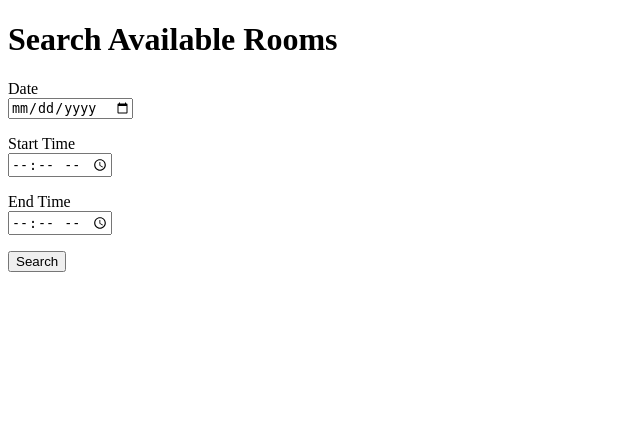
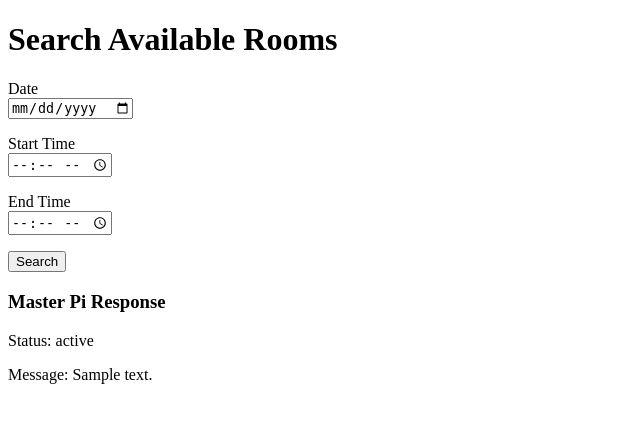
Before and after one commit to Eddie0705/Iot, a Flask app: template agent_pi/templates/search.html in a window 1280 px wide. Shown: the top 423 px of the page, without its empty margins (0-640 px from the left). Run offline with Flask 3, Linux system fonts and the light colour scheme; the template is opened without the code that fills it: most values are stand-ins (such as "Sample title", 1, 10 or a date in 2020).

Commit message:
Connect room search to Master Pi socket server

```diff
--- a/agent_pi/app.py
+++ b/agent_pi/app.py
@@ -52,7 +52,16 @@ def search_page():
         start_time = request.form.get("start_time")
         end_time = request.form.get("end_time")
 
-        return f"Searching rooms for {date} from {start_time} to {end_time}"
+        message = {
+            "action": "search_room",
+            "date": date,
+            "start_time": start_time,
+            "end_time": end_time
+        }
+
+        response = send_request(message)
+
+        return render_template("search.html", response=response)
 
     return render_template("search.html")
 
--- a/agent_pi/templates/search.html
+++ b/agent_pi/templates/search.html
@@ -25,5 +25,10 @@
 
         <button type="submit">Search</button>
     </form>
+    {% if response %}
+    <h3>Master Pi Response</h3>
+    <p>Status: {{ response.status }}</p>
+    <p>Message: {{ response.message }}</p>
+{% endif %}
 </body>
 </html>
```
